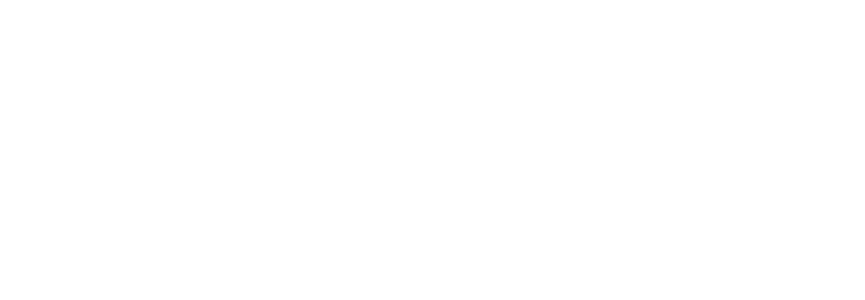
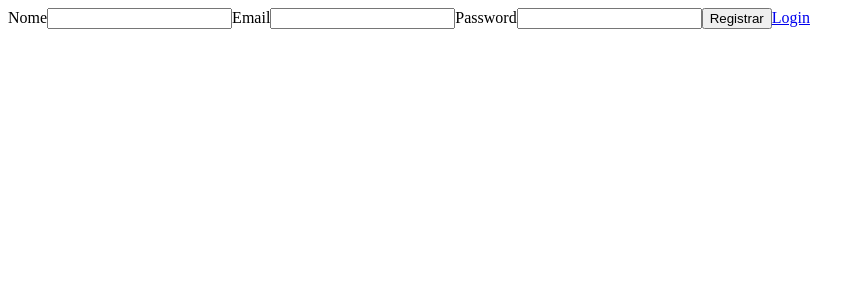
Before and after one commit to AntonioSsantana/React-countdown, a React (Vite) app: page /register in a window 1280 px wide. Before the commit this address had no page. Shown: the top 300 px of the page, without its empty margins (0-865 px from the left). Built offline with nearby package versions, Linux system fonts and the light colour scheme.

Commit message:
feat: register page

```diff
--- a/src/App.jsx
+++ b/src/App.jsx
@@ -1,9 +1,13 @@
 import { Navigate, Route, Routes } from "react-router-dom";
+
+// Components
+import { Register } from "./pages";
 
 function App() {
   return (
    <Routes>
     <Route exact path="/" element={<Navigate to={"/login"}/>} />
+    <Route exact path="/register" element={<Register />} />
    </Routes>
   )
 }
--- /dev/null
+++ b/src/pages/Register.jsx
@@ -0,0 +1,43 @@
+import { Link } from "react-router-dom";
+
+function Register() {
+  return (
+    <main>
+      <article>
+        <form>
+          <label htmlFor="name-input">
+            Nome
+            <input
+              type="text"
+              name="name-input"
+            />
+          </label>
+          <label htmlFor="email-input">
+            Email
+            <input
+              type="text"
+              name="email-input"
+            />
+          </label>
+          <label>
+            Password
+            <input
+              type="password"
+              name="password-input"
+            />
+          </label>
+          <button>
+            Registrar
+          </button>
+          <Link
+            to="/login"
+          >
+            Login
+          </Link>
+        </form>
+      </article>
+    </main>
+  );
+}
+
+export default Register;
--- /dev/null
+++ b/src/pages/index.js
@@ -0,0 +1 @@
+export { default as Register } from './Register';
```
